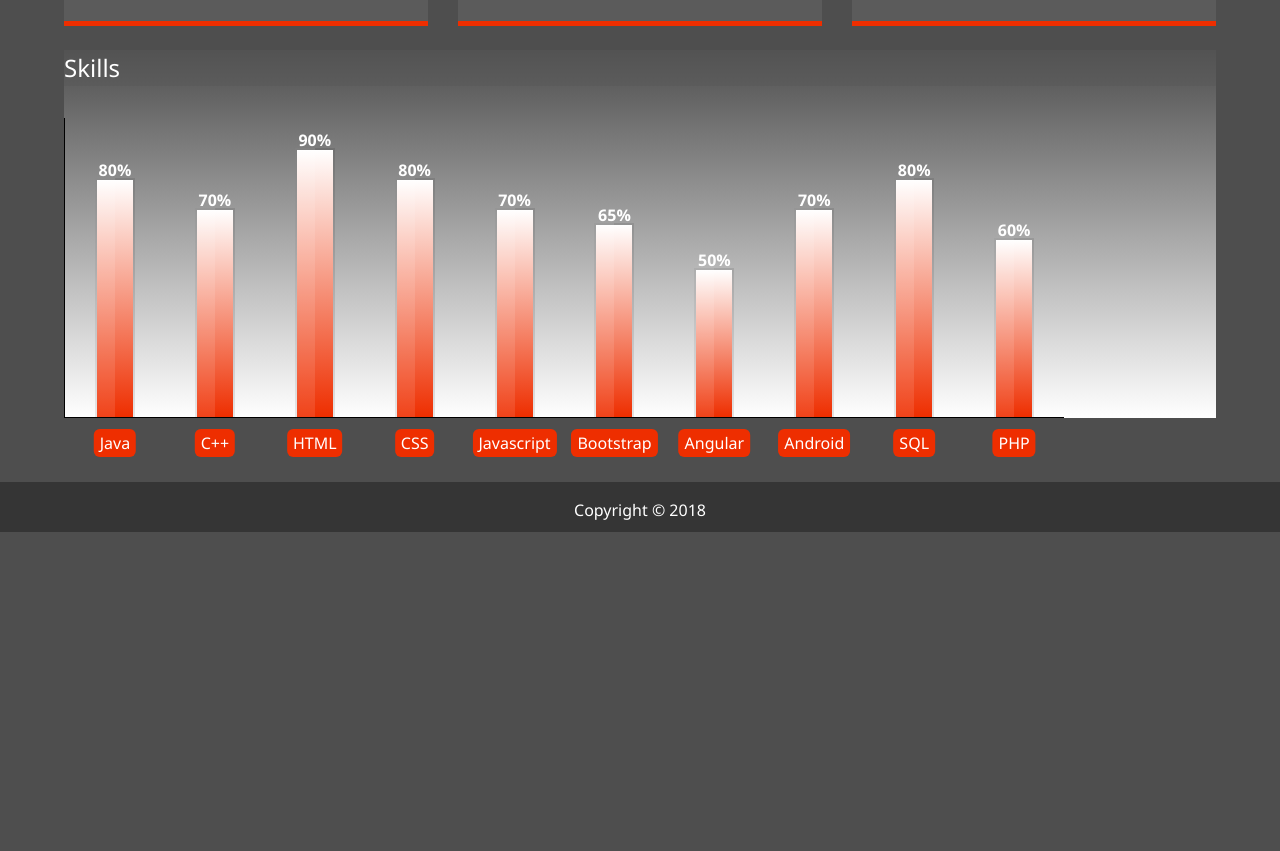
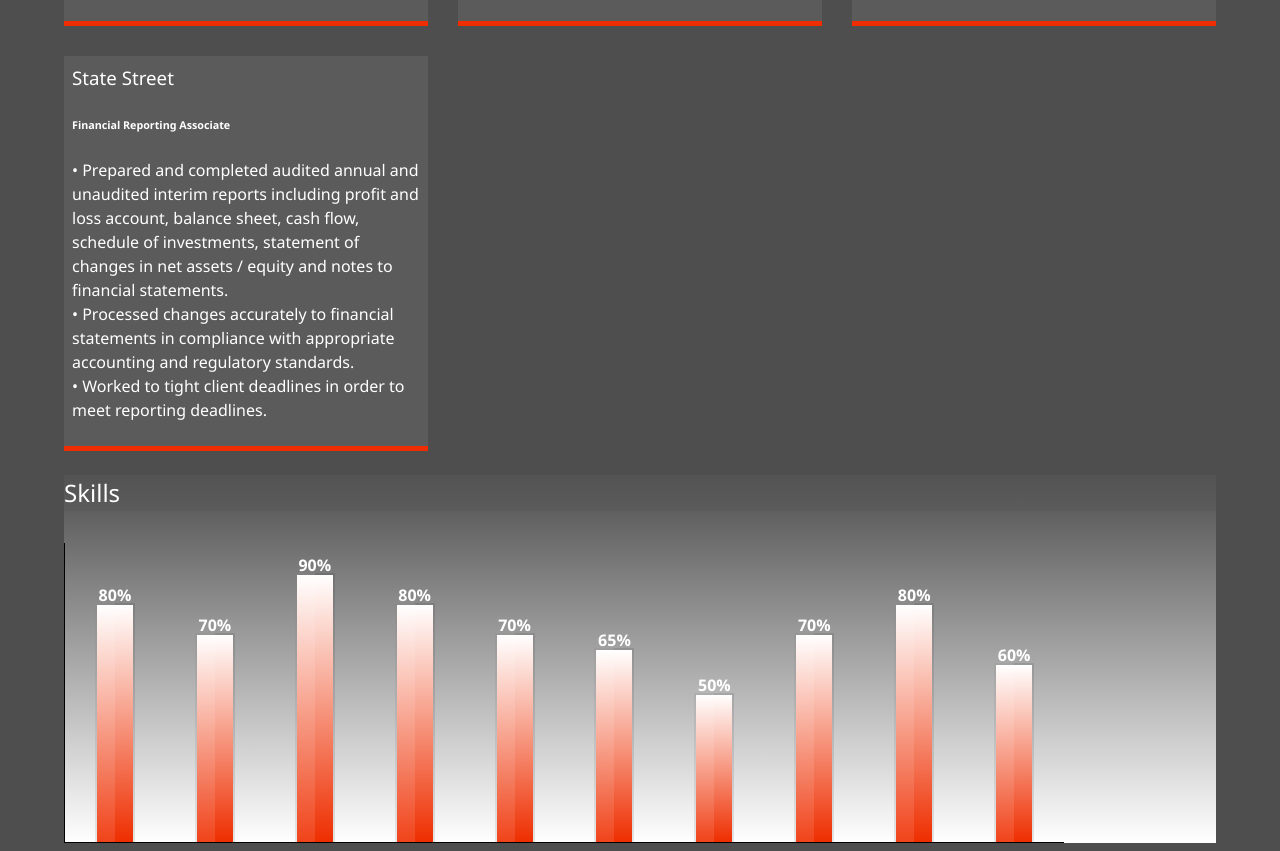
Before and after one commit to DavidGilkeson/myportfolio, a website: page dist/about.html in a window 1280 px wide. Shown: the part 909-1760 px from the top of the page. Before the commit the page ends 1441 px from the top, so only its background shows below. Drawn offline with Linux system fonts and the light colour scheme.

Commit message:
Fav Icon + Work exp
Added Fav icon and updated work experience

```diff
--- a/dist/about.html
+++ b/dist/about.html
@@ -90,6 +90,20 @@
                 • Responsible for opening the shop and taking orders.
                     <br>
                 • Planned delivery routes and deadlines were met 95% of the time.
+</p>
+            </div>
+
+
+            <div class="job job-4">
+                <h3>State Street</h3>
+                <h6>Financial Reporting Associate</h6>
+                <p>•	Prepared and completed audited annual and unaudited interim reports including profit and loss account,
+                  balance sheet, cash flow, schedule of investments, statement of changes in net assets / equity and notes to financial statements.
+                    <br>
+                •	Processed changes accurately to financial statements in compliance with appropriate accounting and regulatory standards.
+                    <br>
+                •	Worked to tight client deadlines in order to meet reporting deadlines.
+
 </p>
             </div>
             </div>
```
Also changed, not shown: dist/index.html (+1 -0 lines), dist/img/favicon.ico (added).
